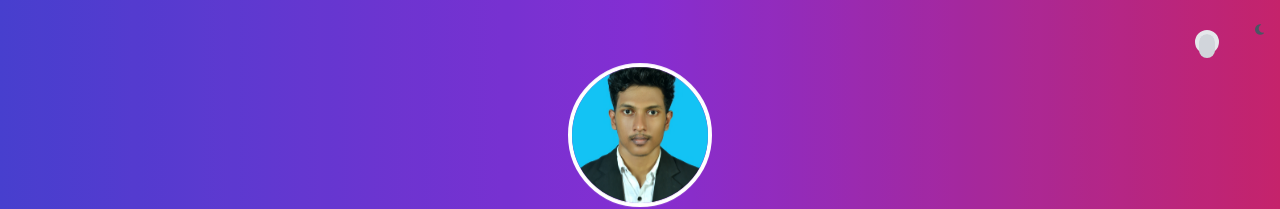
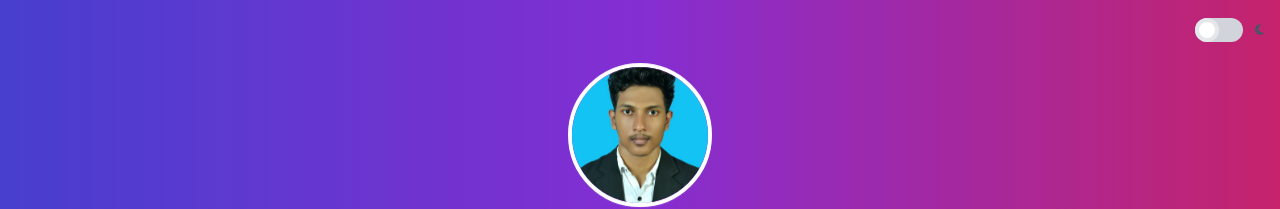
Before and after one commit to NimeshaShehan/NimeshaShehan.github.io, a plain HTML site: page index.html in a window 1280 px wide. Shown: the top 209 px of the page. Drawn offline with nearby package versions, Linux system fonts and the light colour scheme; animation ran at ten frames a second.

Commit message:
edit text file

```diff
--- a/index.html
+++ b/index.html
@@ -128,7 +128,7 @@
   <!-- Dark Mode Toggle -->
   <div class="fixed top-4 right-4 z-50">
     <div class="relative inline-block w-12 mr-2 align-middle select-none">
-      <label type="checkbox" id="toggle" class="toggle-checkbox absolute block w-6 h-6 rounded-full bg-white border-4 appearance-none cursor-pointer"/>
+      <input type="checkbox" id="toggle" class="toggle-checkbox absolute block w-6 h-6 rounded-full bg-white border-4 appearance-none cursor-pointer"/>
       <label for="toggle" class="toggle-label block overflow-hidden h-6 rounded-full bg-gray-300 cursor-pointer"></label>
     </div>
     <label for="toggle" class="text-xs font-medium">
```
Also changed, not shown: 1 other file.
